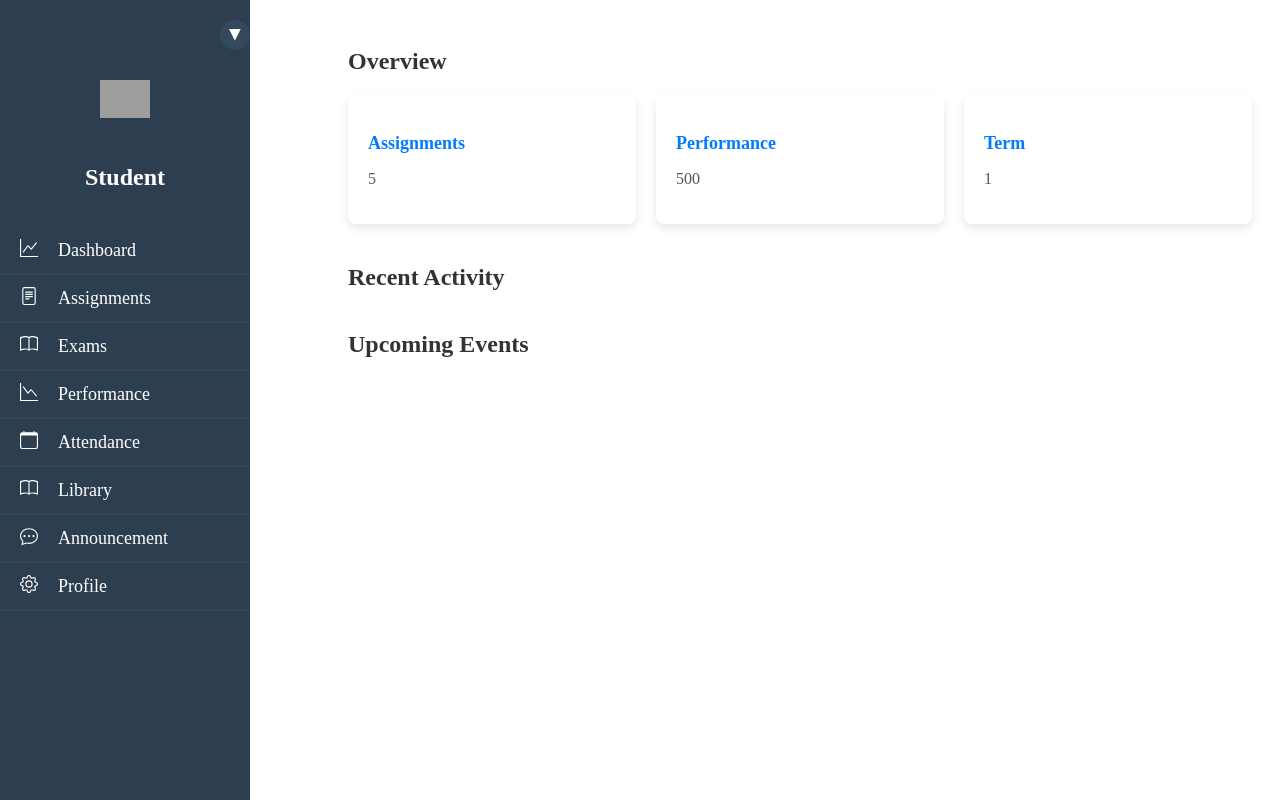
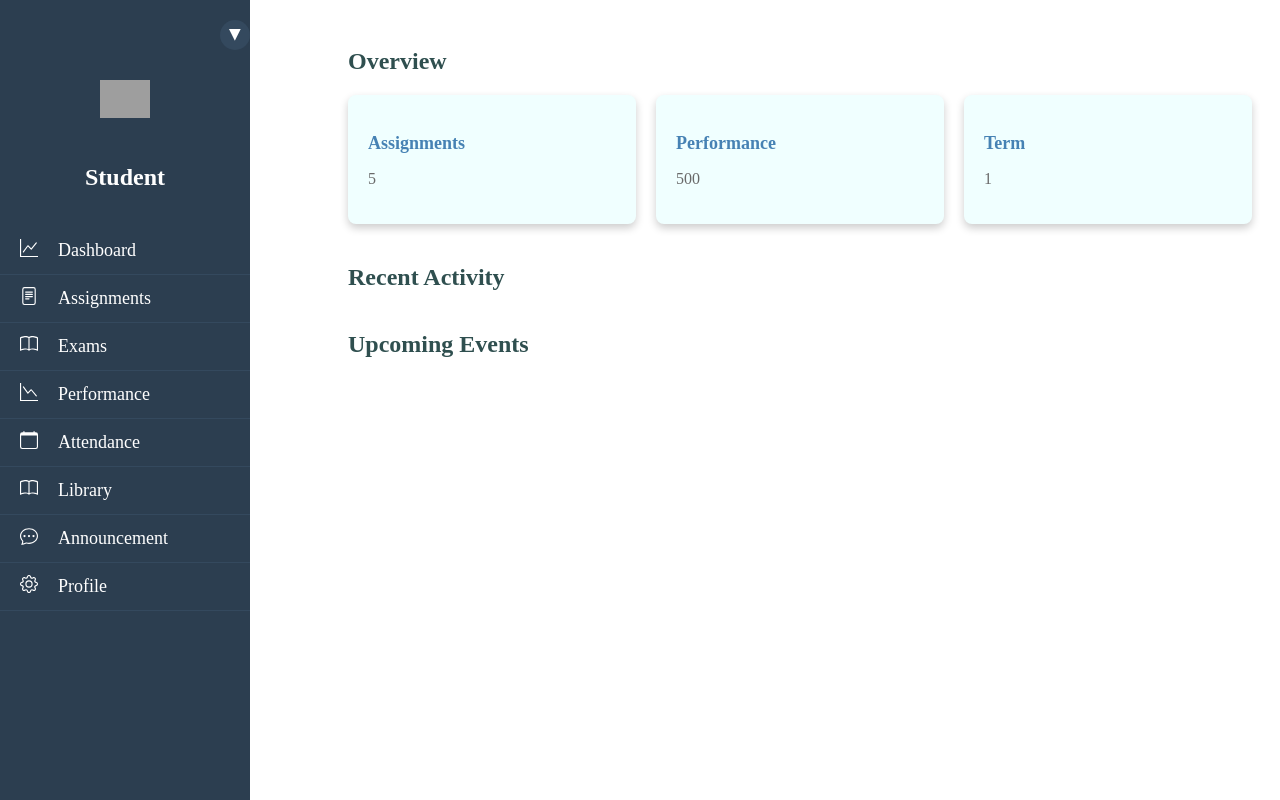
Before and after one commit to Anagha-lin/AMPS-school-mgt-system, a React (Vite) app in the folder Frontend/: page /student/dashboard in a window 1280 px wide. Built offline with nearby package versions, Linux system fonts and the light colour scheme; grey boxes are pictures that could not be loaded.

Commit message:
update dashboard

```diff
--- a/Frontend/src/styles/ChooseUserStyles.js
+++ b/Frontend/src/styles/ChooseUserStyles.js
@@ -8,7 +8,7 @@ export const ChooseUserContainer = styled.div`
   justify-content: flex-start;
   align-items: center;
   height: 100vh;
-  background-color: #FFD700; /* Playful yellow background color */
+  background-color: #ADD8E6; /* Light blue background color */
 
   @media screen and (min-width: 768px) {
     flex-direction: row;
@@ -32,7 +32,7 @@ export const Title = styled.h2`
   font-size: 24px;
   font-weight: bold;
   margin-bottom: 20px;
-  color: #FF4500; /* Admin: Orange color */
+  color: #1E90FF; /* Dodger blue color */
 
   @media screen and (max-width: 768px) {
     font-size: 20px;
@@ -40,7 +40,7 @@ export const Title = styled.h2`
 `;
 
 export const Button = styled(Link)`
-  background-color: #90EE90; /* Student: Light green color */
+  background-color: #FFB6C1; /* Light pink background color */
   color: white;
   border: none;
   padding: 10px 20px;
@@ -51,7 +51,7 @@ export const Button = styled(Link)`
   transition: background-color 0.3s ease;
 
   &:hover {
-    background-color: #7CFC00; /* Darker shade of green on hover */
+    background-color: #FF69B4; /* Hot pink color on hover */
   }
 
   @media screen and (max-width: 768px) {
--- a/Frontend/src/styles/DashboardStyles.js
+++ b/Frontend/src/styles/DashboardStyles.js
@@ -32,7 +32,7 @@ export const Section = styled.section`
 export const SectionTitle = styled.h2`
   font-size: 24px;
   margin-bottom: 20px;
-  color: #333333; /* Darker text color */
+  color: #2F4F4F; /* Dark slate gray for section titles */
 `;
 
 export const CardContainer = styled.div`
@@ -41,28 +41,30 @@ export const CardContainer = styled.div`
 `;
 
 export const Card = styled.div`
-  background-color: #ffffff;
+  background-color: #F0FFFF; /* Azure background for a clean, soft look */
   padding: 20px;
   border-radius: 8px;
-  box-shadow: 0 4px 8px rgba(0, 0, 0, 0.1);
+  box-shadow: 0 4px 8px rgba(0, 0, 0, 0.2); /* Slightly darker shadow for better contrast */
   transition: transform 0.3s ease-in-out;
   cursor: pointer;
   flex: 1;
   max-width: 250px;
+
   &:hover {
     transform: translateY(-5px);
+    background-color: #E0FFFF; /* Light cyan on hover for subtle interactivity */
   }
 `;
 
 export const CardTitle = styled.h3`
   font-size: 18px;
   margin-bottom: 10px;
-  color: #007bff;
+  color: #4682B4; /* Steel blue for card titles */
 `;
 
 export const CardContent = styled.p`
   font-size: 16px;
-  color: #555555;
+  color: #696969; /* Dim gray for card content */
 `;
 
 export const StudentDashboardContainer = styled.div`
@@ -70,7 +72,6 @@ export const StudentDashboardContainer = styled.div`
   padding-left: 240px;
 `;
 
-
 export const TeacherDashboardContainer = styled.div`
   display: flex;
   padding-left: 240px;
```
Also changed, not shown: Frontend/src/styles/AdminRegisterStyles.js (+7 -7 lines).
